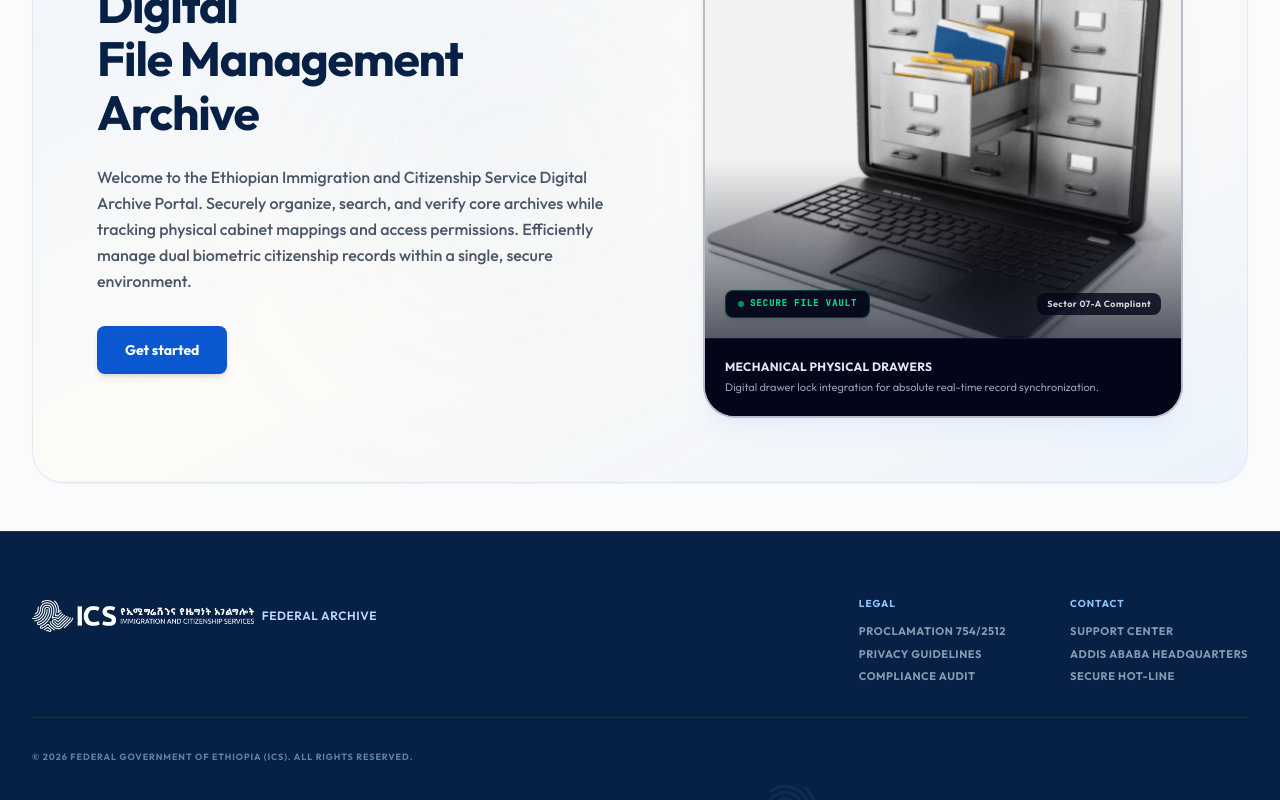
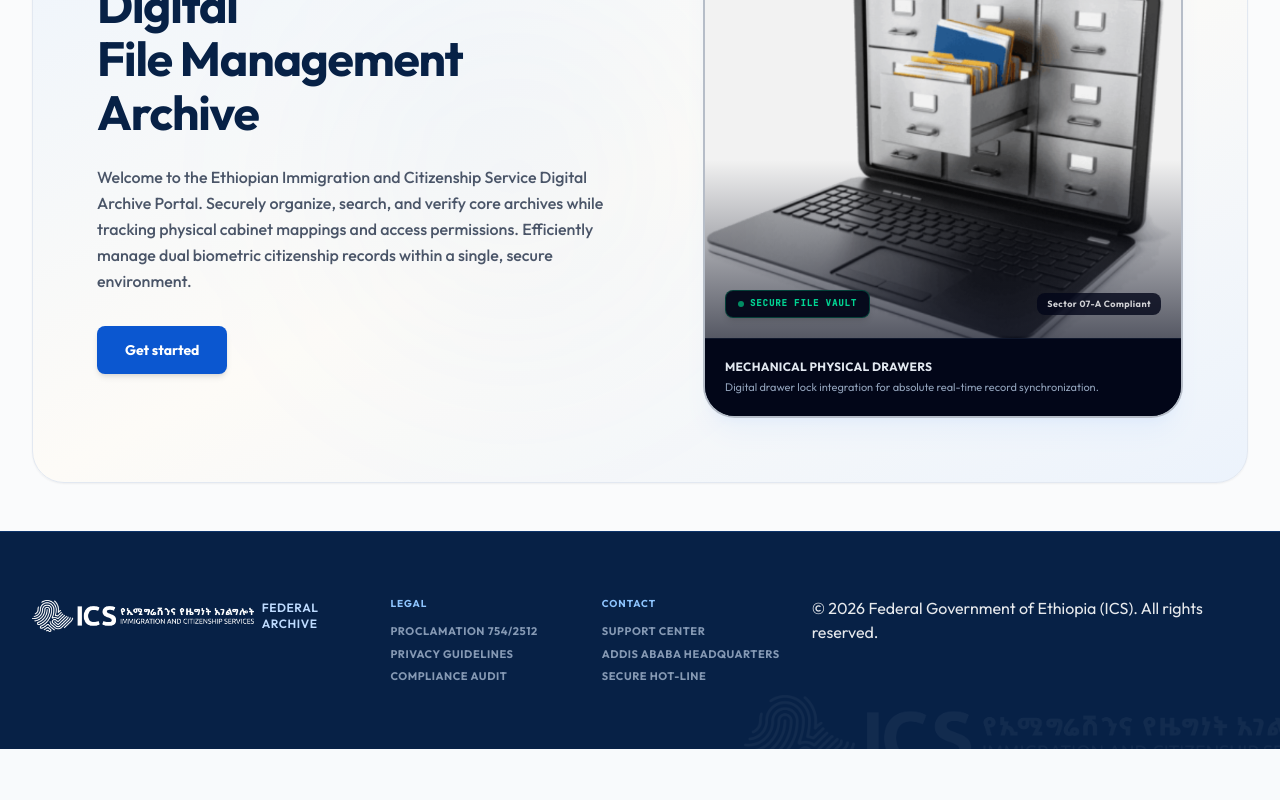
Before and after one commit to dinkuminda/FileMgtSystem, a React (Vite) app: page / in a window 1280 px wide. Shown: the part 260-1060 px from the top of the page. After the commit the page ends 1009 px from the top, so only its background shows below. Built offline with nearby package versions, Linux system fonts and the light colour scheme; no server answers.

Commit message:
refactor: simplify footer layout in Home component
Remove redundant container structure and move copyright notice to the primary footer section.

```diff
--- a/src/components/Home.tsx
+++ b/src/components/Home.tsx
@@ -188,14 +188,11 @@ Securely organize, search, and verify core archives while tracking physical cabi
               </ul>
             </div>
           </div>
-
+<p>© {new Date().getFullYear()} Federal Government of Ethiopia (ICS). All rights reserved.</p>
         </div>
 
         {/* Legal Signatures */}
-        <div className="max-w-7xl mx-auto pt-8 mt-8 border-t border-blue-900/50 flex flex-col sm:flex-row justify-between items-center gap-4 text-[9px] text-blue-200/50 font-black uppercase tracking-widest relative z-10">
-          <p>© {new Date().getFullYear()} Federal Government of Ethiopia (ICS). All rights reserved.</p>
 
-        </div>
       </footer>
 
       {/* 5. GORGEOUS ADMINISTRATIVE AUTHENTICATION MODAL */}
```
